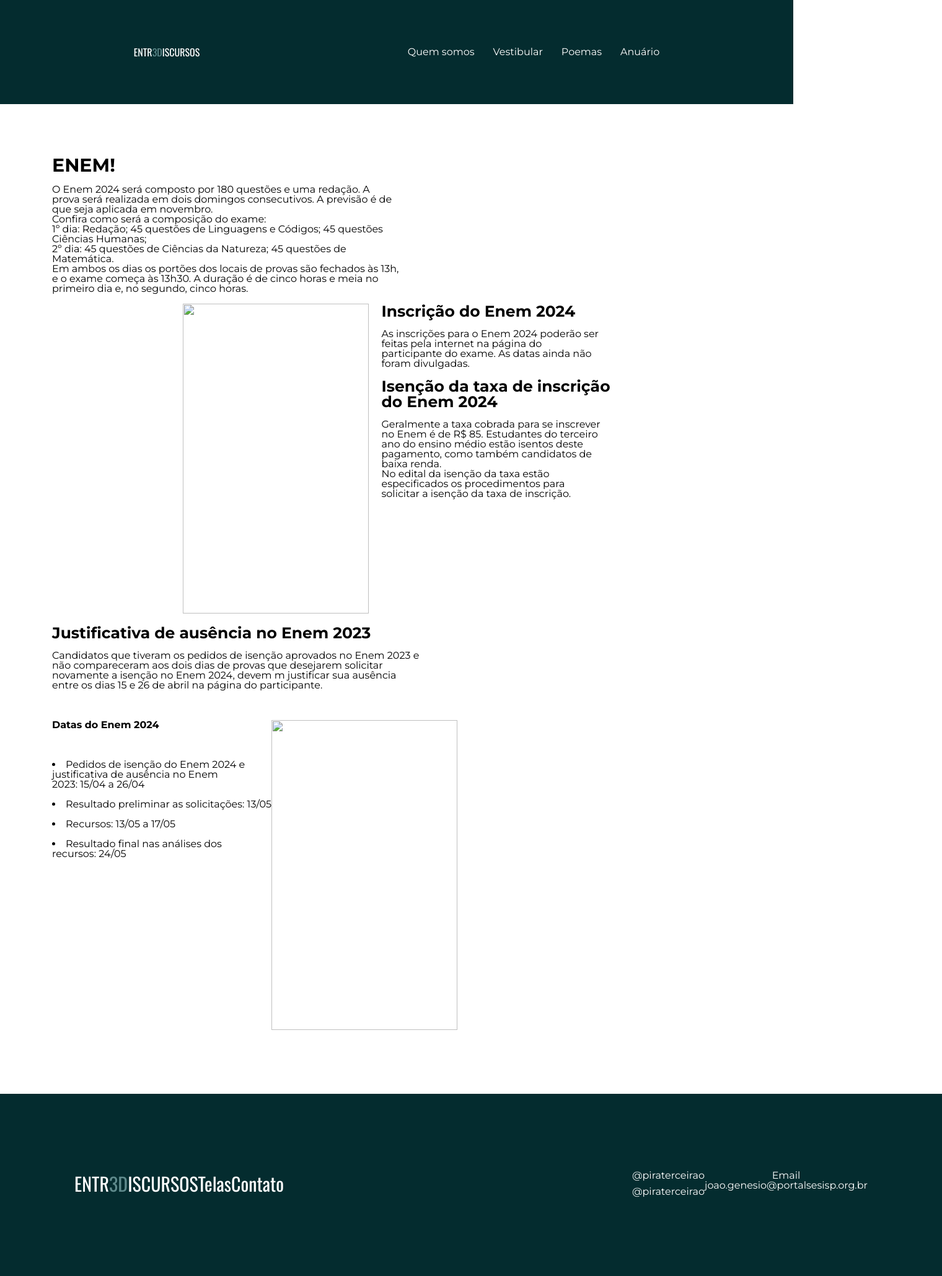
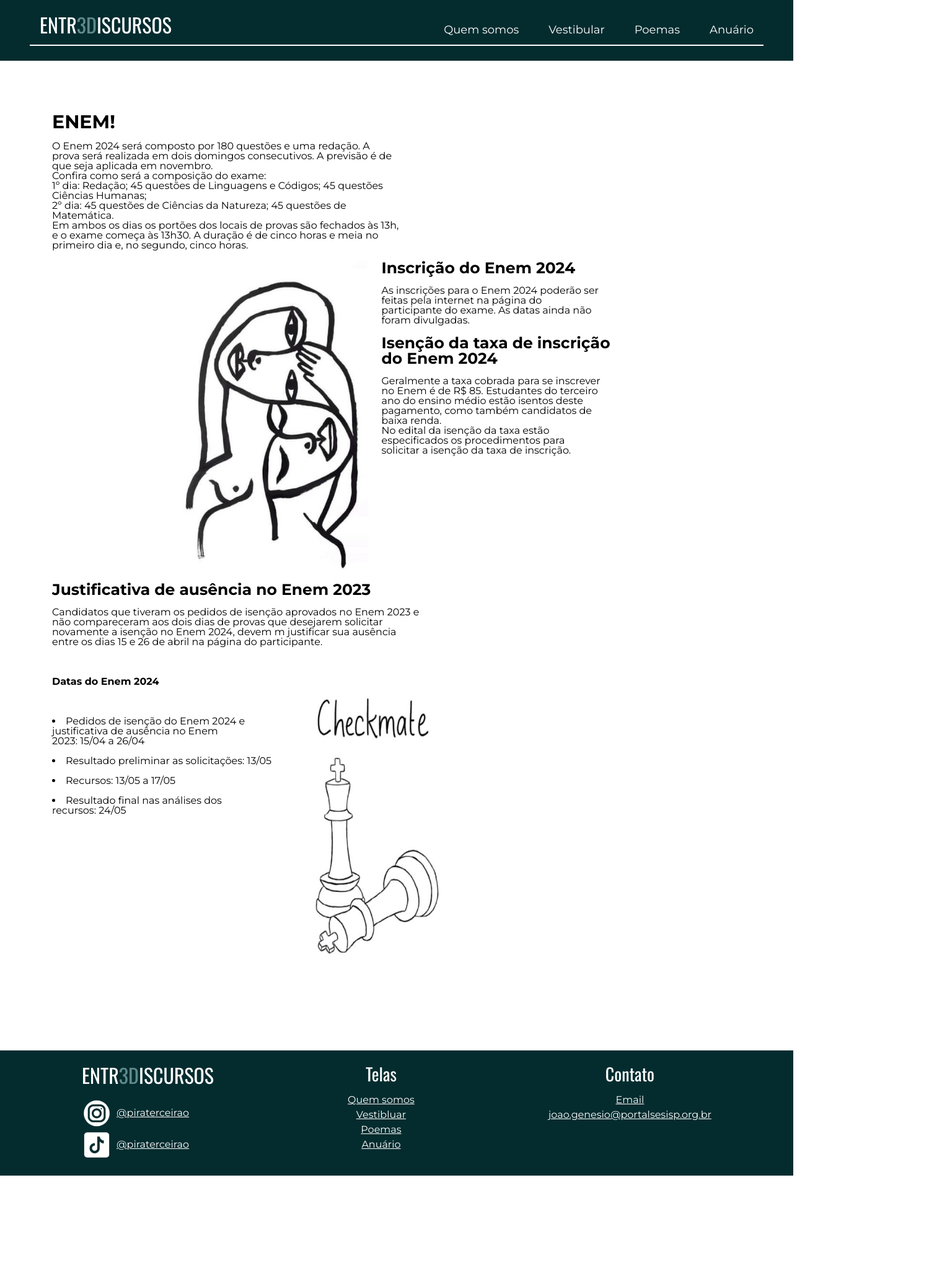
Before and after one commit to johegenesio/entr3Discursos, a plain HTML site: page html/enem.html in a window 1280 px wide. Shown: the whole page at 62% size, 1520 px wide, since content can reach past the window. After the commit the page ends 1897 px from the top, so only its background shows below. Drawn offline with nearby package versions, Linux system fonts and the light colour scheme.

Commit message:
update links

```diff
--- a/css/layout/footer.css
+++ b/css/layout/footer.css
@@ -1,10 +1,10 @@
 footer {
     display: flex;
-    justify-content: space-between;
+    justify-content: space-around;
 
     color: var(--bg-color);
 
-    padding: 24px 120px;
+    padding: 24px 24px;
 
     background-color: var(--cor-primary);
 }
--- a/css/layout/header.css
+++ b/css/layout/header.css
@@ -48,7 +48,7 @@ nav.small {
     margin-bottom: 12px;
 }
 
-@media (max-width: 680px) {
+@media (max-width: 980px) {
     header {
         padding: 24px 16px;
     }
--- a/css/layout/poema.css
+++ b/css/layout/poema.css
@@ -3,7 +3,7 @@
     align-items: center;
     justify-content: center;
     flex-flow: column;
-    margin-bottom: 10%;
+    margin-bottom: 40px;
 }
 .img24{
     width: 290px;
@@ -14,9 +14,9 @@
     width: 85%;
     display: flex;
     flex-flow: row;
-    justify-content: center;
     align-items: center;
     justify-content: space-around;
+    gap: 16px;
 }
 .poema-desc{
     width: 50%;
@@ -38,8 +38,8 @@
 .title-poemas{
     display: flex;
     align-self: flex-start;
-    margin-left: 15%;
-    margin-top: 10%;
+    margin-left: 12%;
+    margin-top: 24px;
     font-size: 30px;
     color: rgba(0, 26, 28, 1);
 }
--- a/css/main.css
+++ b/css/main.css
@@ -9,3 +9,4 @@
 @import url('layout/header.css');
 @import url('layout/footer.css');
 @import url('layout/enem.css');
+@import url('layout/home.css');
--- a/html/enem.html
+++ b/html/enem.html
@@ -1,23 +1,37 @@
 <!DOCTYPE html>
 <html lang="pt-br">
+
 <head>
     <meta charset="UTF-8">
     <meta name="viewport" content="width=device-width, initial-scale=1.0">
     <title>ENTR3DISCURSOS</title>
     <link rel="stylesheet" href="../css/main.css">
+    <script src="../js/main.js"></script>
 </head>
+
+<body class="body-enem">
     <header>
-    <nav class="app-bar">
-        <p class="oswald-regular">ENTR<span id="text-title">3D</span>ISCURSOS</p>
-        <ul class="list-header">
-            <li class="montserrat-regular">Quem somos</li>
-            <li class="montserrat-regular">Vestibular</li>
-            <li class="montserrat-regular">Poemas</li>
-            <li class="montserrat-regular">Anuário</li>
+        <div class="container-header">
+            <a class="title-a" href="../index.html">
+                <h1 class="oswald-regular title-header">ENTR<span class="span-color">3D</span>ISCURSOS</h1>
+            </a>
+            <nav class="large" id="menu">
+                <ul class="list-link">
+                    <li><a class="montserrat-regular link-nav" href="">Quem somos</a></li>
+                    <li><a class="montserrat-regular link-nav" href="">Vestibular</a></li>
+                    <li><a class="montserrat-regular link-nav" href="poemas.html">Poemas</a></li>
+                    <li><a class="montserrat-regular link-nav" href="anuario.html">Anuário</a></li>
                 </ul>
             </nav>
+            <nav class="small" onclick="clickMenu()">
+                <svg xmlns="http://www.w3.org/2000/svg" height="32px" viewBox="0 -960 960 960" width="32px"
+                    fill="#fefefe">
+                    <path
+                        d="M120-240v-66.67h720V-240H120Zm0-206.67v-66.66h720v66.66H120Zm0-206.66V-720h720v66.67H120Z" />
+                </svg>
+            </nav>
+        </div>
     </header>
-<body class="body-enem">
     <main class="main-enem">
         <div class="cont-pag-enem">
             <div class="text-enem1">
@@ -34,25 +48,31 @@
                     <br> Matemática. <br>
                     Em ambos os dias os portões dos locais de provas são fechados às 13h, <br>
                     e o exame começa às 13h30. A duração é de cinco horas e meia no <br>
-                    primeiro dia e, no segundo, cinco horas.</p>
+                    primeiro dia e, no segundo, cinco horas.
+                </p>
             </div>
             <br>
             <div class="cont-text2-3">
                 <div class="text-enem2">
                     <div class="img-1">
-                        <img src="img/image22.jpeg" alt="" class="img">
-
+                        <img src="../imgs/image 22.png" alt="" class="img">
                     </div>
                 </div>
                 <div class="text-enem3">
                     <div class="text3">
                         <p class="montserrat-bold" style="font-size: 25px;">Inscrição do Enem 2024</p>
                         <br>
-                        <p class="montserrat-regular">As inscrições para o Enem 2024 poderão ser <br> feitas pela internet na página do <br> participante do exame. As datas ainda não <br> foram divulgadas. </p>
+                        <p class="montserrat-regular">As inscrições para o Enem 2024 poderão ser <br> feitas pela
+                            internet na página do <br> participante do exame. As datas ainda não <br> foram divulgadas.
+                        </p>
                         <br>
-                        <p class="montserrat-bold" style="font-size: 25px;">Isenção da taxa de inscrição <br> do Enem 2024</p>
+                        <p class="montserrat-bold" style="font-size: 25px;">Isenção da taxa de inscrição <br> do Enem
+                            2024</p>
                         <br>
-                        <p class="montserrat-regular">Geralmente a taxa cobrada para se inscrever <br> no Enem é de R$ 85. Estudantes do terceiro <br> ano do ensino médio estão isentos deste <br> pagamento, como também candidatos de <br> baixa renda. <br>No edital da isenção da taxa estão <br> especificados os procedimentos para <br> solicitar a isenção da taxa de inscrição. </p>
+                        <p class="montserrat-regular">Geralmente a taxa cobrada para se inscrever <br> no Enem é de R$
+                            85. Estudantes do terceiro <br> ano do ensino médio estão isentos deste <br> pagamento, como
+                            também candidatos de <br> baixa renda. <br>No edital da isenção da taxa estão <br>
+                            especificados os procedimentos para <br> solicitar a isenção da taxa de inscrição. </p>
                     </div>
                 </div>
             </div>
@@ -60,7 +80,10 @@
             <div class="text-enem4">
                 <p class="montserrat-bold" style="font-size: 25px;">Justificativa de ausência no Enem 2023</p>
                 <br>
-                <p class="montserrat-regular">Candidatos que tiveram os pedidos de isenção aprovados no Enem 2023 e <br> não compareceram aos dois dias de provas que desejarem solicitar <br> novamente a isenção no Enem 2024, devem m justificar sua ausência <br> entre os dias 15 e 26 de abril na página do participante. </p>
+                <p class="montserrat-regular">Candidatos que tiveram os pedidos de isenção aprovados no Enem 2023 e <br>
+                    não compareceram aos dois dias de provas que desejarem solicitar <br> novamente a isenção no Enem
+                    2024, devem m justificar sua ausência <br> entre os dias 15 e 26 de abril na página do
+                    participante. </p>
             </div>
             <br><br><br>
             <div class="cont-text5-6">
@@ -68,7 +91,8 @@
                     <p class="montserrat-bold">Datas do Enem 2024</p>
                     <br><br><br>
                     <ul class="ul-enem">
-                        <li class="montserrat-regular">Pedidos de isenção do Enem 2024 e <br> justificativa de ausência no Enem <br> 2023: 15/04 a 26/04</li>
+                        <li class="montserrat-regular">Pedidos de isenção do Enem 2024 e <br> justificativa de ausência
+                            no Enem <br> 2023: 15/04 a 26/04</li>
                         <br>
                         <li class="montserrat-regular">Resultado preliminar as solicitações: 13/05</li>
                         <br>
@@ -78,35 +102,46 @@
                     </ul>
                 </div>
                 <div class="text-enem6">
-                    <img src="img/image19.jpeg" alt="" class="img">
+                    <img src="../imgs/image 19.png" alt="" class="img">
                 </div>
             </div>
         </div>
         <br>
     </main>
-</body>
-<footer class="footer-enem">
-    <ul class="list-footer">
-        <li class="oswald-regular">ENTR<span id="text-title">3D</span>ISCURSOS</li>
-        <li class="oswald-regular">Telas</li>
-        <li class="oswald-regular">Contato</li>
-    </ul>
-    <br>
-    <br>
-    <div class="cont-footer">
-        <div class="text-footer1">
-            <div class="rede-line">
-                <img src="img/instagram.png" alt="">
-                <p class="montserrat-regular">@piraterceirao</p>
-            </div>
-            <div class="rede-line">
-                <img src="img/TikTok.png" alt="">
-                <p class="montserrat-regular">@piraterceirao</p>
+    <footer>
+        <div class="div-footer">
+            <h1 class="oswald-regular title-footer-primary">ENTR<span class="span-color">3D</span>ISCURSOS</h1>
+            <div class="div-social">
+                <a class="montserrat-regular a-footer social-footer" href="https://www.instagram.com/piraterceirao/"
+                    target="_blank">
+                    <img src="../imgs/Instagram Circle.png" alt="" width="48px">
+                    <p>@piraterceirao</p>
+                </a>
+                <a class="montserrat-regular a-footer social-footer"
+                    href="https://www.tiktok.com/@piraterceirao?is_from_webapp=1&sender_device=pc" target="_blank">
+                    <img src="../imgs/TikTok.png" alt="" width="48px">
+                    <p>@piraterceirao</p>
+                </a>
             </div>
         </div>
-        <div class="text-footer2">
-            <p class="montserrat-regular">Email <br> joao.genesio@portalsesisp.org.br</p>
+        <div class="div-footer">
+            <h4 class="oswald-regular title-footer">Telas</h4>
+            <ul class="center-footer">
+                <li><a class="montserrat-regular a-footer" href="">Quem somos</a></li>
+                <li><a class="montserrat-regular a-footer" href="">Vestibluar</a></li>
+                <li><a class="montserrat-regular a-footer" href="">Poemas</a></li>
+                <li><a class="montserrat-regular a-footer" href="">Anuário</a></li>
+            </ul>
+        </div>
+        <div class="div-footer">
+            <h4 class="oswald-regular title-footer">Contato</h4>
+            <div class="center-footer">
+                <p class="montserrat-regular email">Email</p>
+                <a class="montserrat-regular a-footer"
+                    href="mailto:joao.genesio@portalsesisp.org.br">joao.genesio@portalsesisp.org.br</a>
             </div>
         </div>
     </footer>
+</body>
+
 </html>
```
Also changed, not shown: html/anuario.html (+19 -1 lines), html/envie-poema.html (+2 -2 lines), html/poemas.html (+6 -6 lines), index.html (+12 -8 lines). Lines whose indentation alone changed are shown as unchanged.
